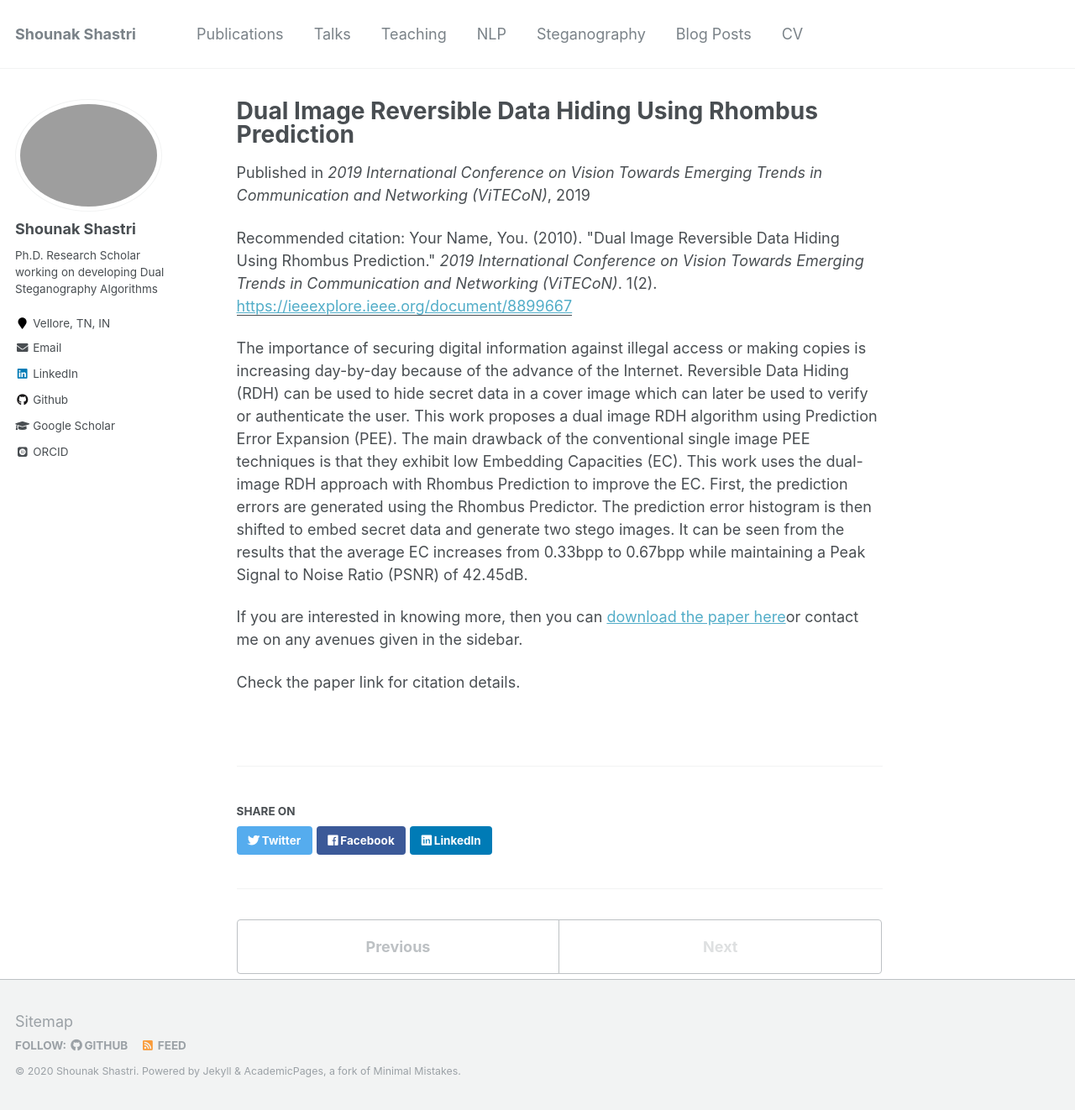
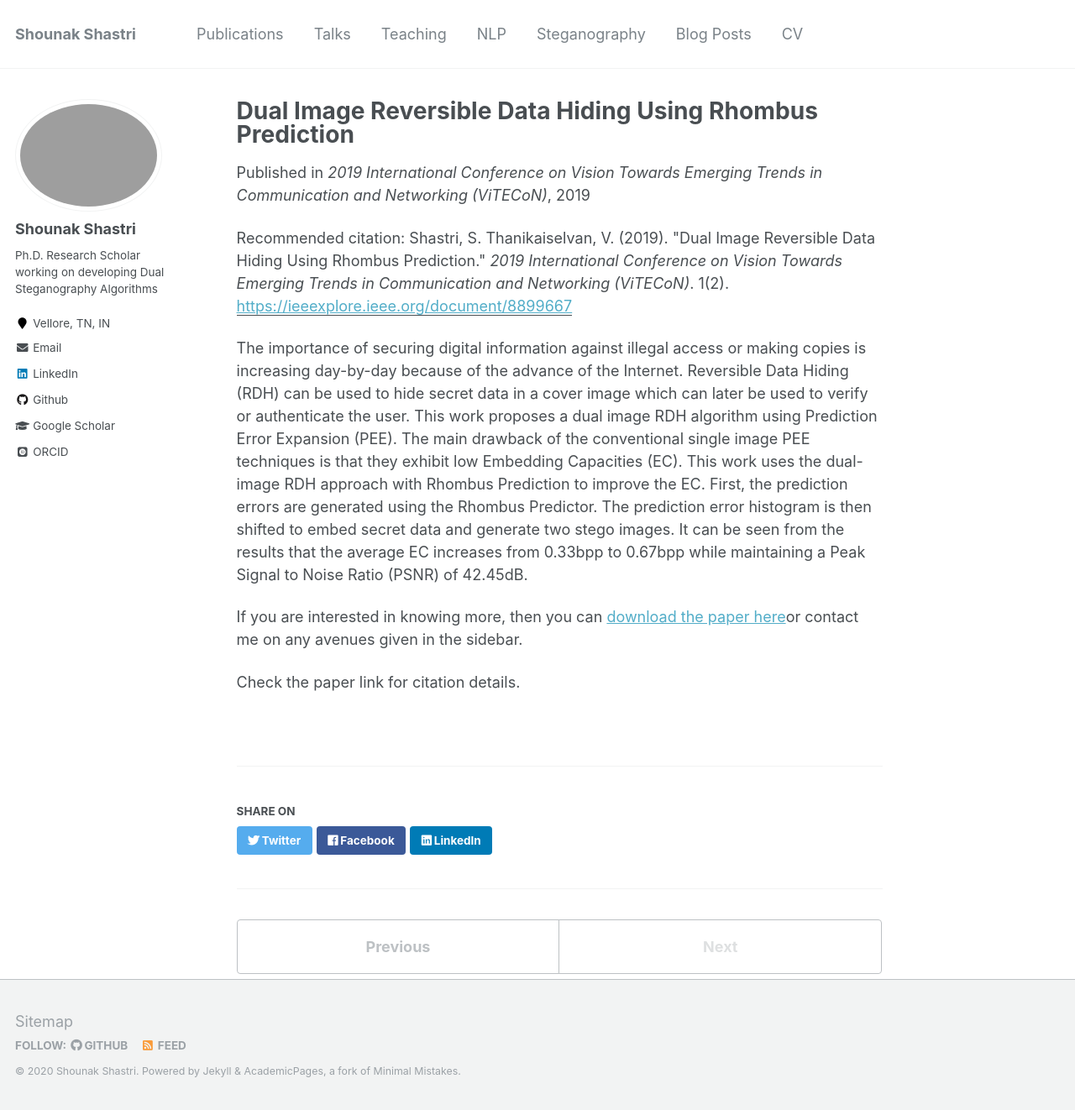
Before and after one commit to shounakshastri/shounakshastri.github.io, a Jekyll site: the page built from _publications/Trinary-Conf.md, in a window 1280 px wide and 1322 px high. Shown: the whole window at 84% size. Built offline with Jekyll 4.4.1, drawn with Linux system fonts in a browser that asks for light colours; some web fonts are replaced.

Commit message:
Updated Publications

```diff
--- a/_publications/Trinary-Conf.md
+++ b/_publications/Trinary-Conf.md
@@ -6,7 +6,7 @@
 date: 2019-11-14
 venue: '2019 International Conference on Vision Towards Emerging Trends in Communication and Networking (ViTECoN)'
 paperurl: 'https://ieeexplore.ieee.org/document/8899667'
-citation: 'Your Name, You. (2010). &quot;Dual Image Reversible Data Hiding Using Rhombus Prediction.&quot; <i>2019 International Conference on Vision Towards Emerging Trends in Communication and Networking (ViTECoN)</i>. 1(2).'
+citation: 'Shastri, S. Thanikaiselvan, V. (2019). &quot;Dual Image Reversible Data Hiding Using Rhombus Prediction.&quot; <i>2019 International Conference on Vision Towards Emerging Trends in Communication and Networking (ViTECoN)</i>. 1(2).'
 ---
 
 The importance of securing digital information against illegal access or making copies is increasing day-by-day because of the advance of the Internet. Reversible Data Hiding (RDH) can be used to hide secret data in a cover image which can later be used to verify or authenticate the user. This work proposes a dual image RDH algorithm using Prediction Error Expansion (PEE). The main drawback of the conventional single image PEE techniques is that they exhibit low Embedding Capacities (EC). This work uses the dual-image RDH approach with Rhombus Prediction to improve the EC. First, the prediction errors are generated using the Rhombus Predictor. The prediction error histogram is then shifted to embed secret data and generate two stego images. It can be seen from the results that the average EC increases from 0.33bpp to 0.67bpp while maintaining a Peak Signal to Noise Ratio (PSNR) of 42.45dB.
```
Also changed, not shown: _publications/Information-Hiding-Steganography.md (+1 -1 lines).
